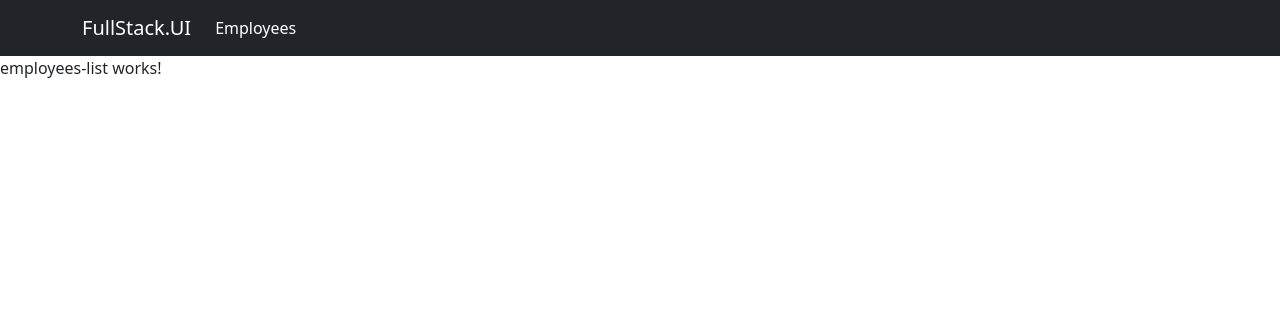
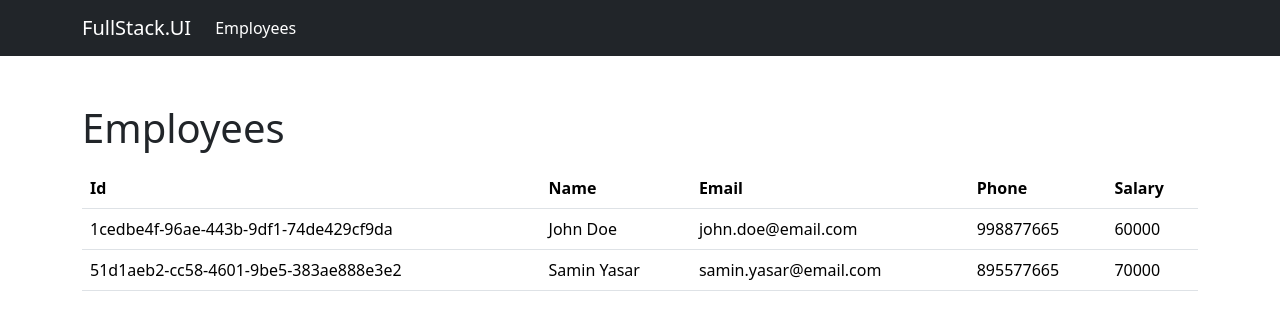
Before and after one commit to shutirtha-roy/angular-practice, an Angular app in the folder src/angular-14-with-web-api/FullStackUI/FullStack.UI/: page / in a window 1280 px wide. Shown: the top 330 px of the page. Built offline with nearby package versions, Linux system fonts and the light colour scheme.

Commit message:
EmployeeList added which shows static data

```diff
--- a/src/angular-14-with-web-api/FullStackUI/FullStack.UI/src/app/components/employees/employees-list/employees-list.component.html
+++ b/src/angular-14-with-web-api/FullStackUI/FullStack.UI/src/app/components/employees/employees-list/employees-list.component.html
@@ -1 +1,25 @@
-<p>employees-list works!</p>
+<div class="container my-5">
+    <h1 class="mb-3">Employees</h1>
+
+    <table class="table" *ngIf="employees && employees.length > 0">
+        <thead>
+            <tr>
+                <th>Id</th>
+                <th>Name</th>
+                <th>Email</th>
+                <th>Phone</th>
+                <th>Salary</th>
+            </tr>
+        </thead>
+        <tbody>
+            <tr *ngFor="let employee of employees">
+                <td>{{ employee.id }}</td>
+                <td>{{ employee.name }}</td>
+                <td>{{ employee.email }}</td>
+                <td>{{ employee.phone }}</td>
+                <td>{{ employee.salary }}</td>
+            </tr>
+        </tbody>
+    </table>
+    <p *ngIf="!employees || employees.length <= 0">No Employees Found</p>
+</div>
--- a/src/angular-14-with-web-api/FullStackUI/FullStack.UI/src/app/components/employees/employees-list/employees-list.component.ts
+++ b/src/angular-14-with-web-api/FullStackUI/FullStack.UI/src/app/components/employees/employees-list/employees-list.component.ts
@@ -1,10 +1,38 @@
-import { Component } from '@angular/core';
+import { Component, OnInit } from '@angular/core';
+import { Employee } from 'src/app/models/employee.model';
 
 @Component({
   selector: 'app-employees-list',
   templateUrl: './employees-list.component.html',
   styleUrls: ['./employees-list.component.css']
 })
-export class EmployeesListComponent {
 
+export class EmployeesListComponent implements OnInit {
+
+  employees: Employee[] = [
+    {
+       id: '1cedbe4f-96ae-443b-9df1-74de429cf9da',
+       name: 'John Doe',
+       email: 'john.doe@email.com',
+       phone: 998877665,
+       salary: 60000,
+       department: 'HR'
+    },
+    {
+      id: '51d1aeb2-cc58-4601-9be5-383ae888e3e2',
+      name: 'Samin Yasar',
+      email: 'samin.yasar@email.com',
+      phone: 895577665,
+      salary: 70000,
+      department: 'Marketing'
+   }
+  ];
+
+  constructor() {
+
+  }
+
+  ngOnInit(): void {
+
+  }
 }
```
Also changed, not shown: src/angular-14-with-web-api/FullStackUI/FullStack.UI/src/app/models/employee.model.ts (added, +8 -0 lines).
